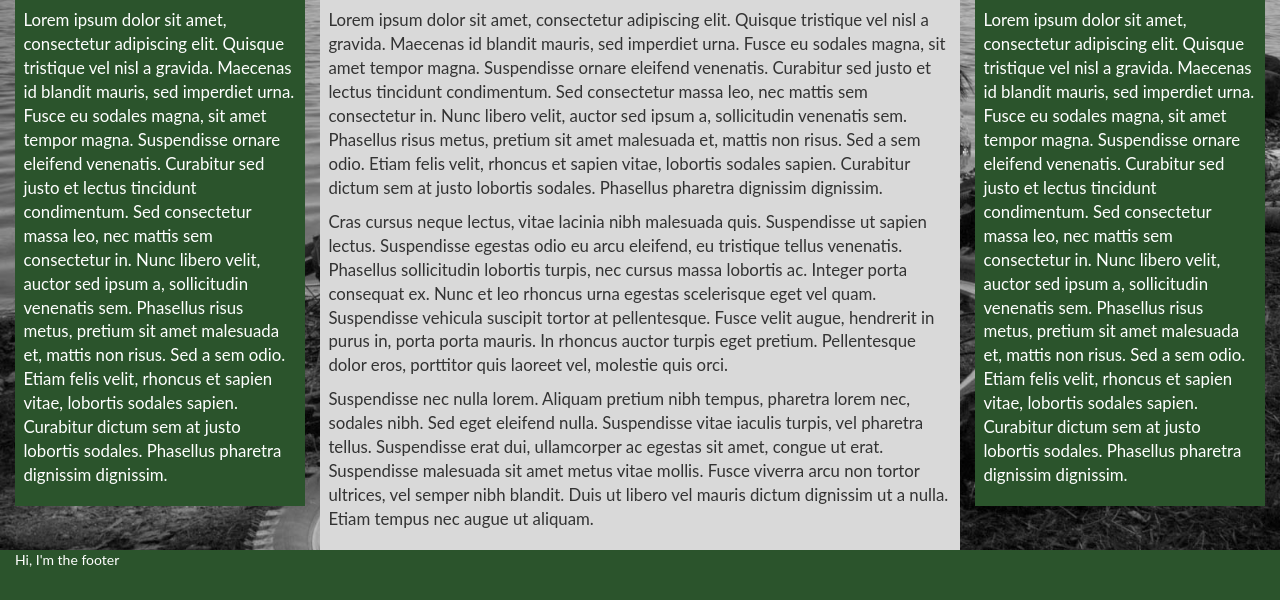
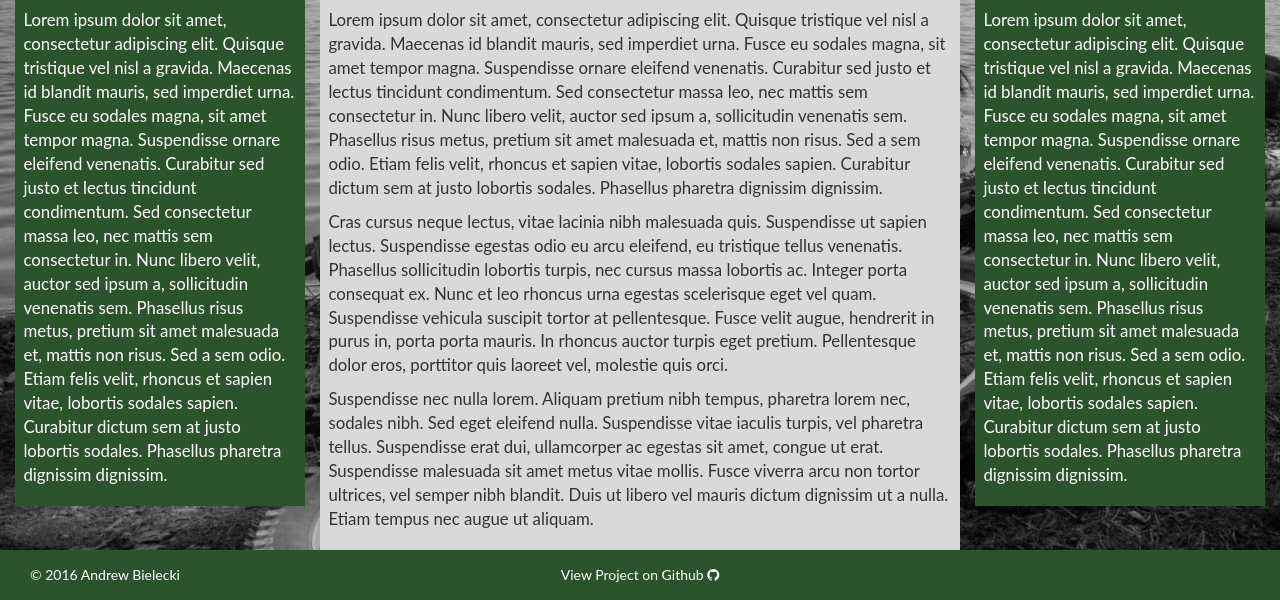
Before and after one commit to ambielecki/biking, a PHP site: page / in a window 1280 px wide. Shown: the part 266-866 px from the top of the page. Run offline with PHP 8.4, Linux system fonts and the light colour scheme; style sheets or scripts are compiled from the project's sources; some libraries are stand-ins or nearby versions.

Commit message:
footer formatting

```diff
--- a/css/site.scss
+++ b/css/site.scss
@@ -11,6 +11,15 @@ $tertiary_color: #68b169;
     background: -webkit-gradient(linear, left top, left bottom, from($from), to($to));
     background: -moz-linear-gradient(top,  $from, $to);
     filter:  progid:DXImageTransform.Microsoft.gradient(startColorstr='#{$from}', endColorstr='#{$to}');
+}
+
+//veritcal align mixin from http://zerosixthree.se/vertical-align-anything-with-just-3-lines-of-css/
+@mixin vertical-align($position: relative) {
+    position: $position;
+    top: 50%;
+    -webkit-transform: translateY(-50%);
+    -ms-transform: translateY(-50%);
+    transform: translateY(-50%);
 }
 
 /* Code from http://mystrd.at/modern-clean-css-sticky-footer/ for footer*/
@@ -161,3 +170,15 @@ header .container-fluid{
 #site_header a:hover{
     color: white;
 }
+
+footer a{
+    color:white;
+}
+
+footer a:hover{
+    color:white;
+}
+
+#footer_div{
+    @include vertical-align();
+}
--- a/footer.php
+++ b/footer.php
@@ -1,6 +1,11 @@
 
 <footer>
-    <div class="container-fluid">
-        Hi, I'm the footer
+    <div class="container-fluid" id="footer_div">
+        <div class="col-sm-4">
+            &copy; <?php echo(date('Y'))?> Andrew Bielecki
+        </div>
+        <div class="col-sm-4 text-center">
+            <a href="https://github.com/ambielecki/biking">View Project on Github <i class="fa fa-github"></i></a>
+        </div>
     </div>
 </footer>
--- a/index.php
+++ b/index.php
@@ -6,6 +6,7 @@
     <!-- Latest compiled and minified CSS -->
     <!--<link rel="stylesheet" href="https://maxcdn.bootstrapcdn.com/bootstrap/3.3.6/css/bootstrap.min.css" integrity="sha384-1q8mTJOASx8j1Au+a5WDVnPi2lkFfwwEAa8hDDdjZlpLegxhjVME1fgjWPGmkzs7" crossorigin="anonymous"> -->
     <link rel="stylesheet" type="text/css" href="css/bootstrap.css">
+    <link rel="stylesheet" href="https://maxcdn.bootstrapcdn.com/font-awesome/4.5.0/css/font-awesome.min.css">
     <link rel="stylesheet" type="text/css" href="css/site.css">
     <!-- Latest compiled and minified JavaScript -->
     <script src="https://ajax.googleapis.com/ajax/libs/jquery/1.12.2/jquery.min.js"></script>
```
